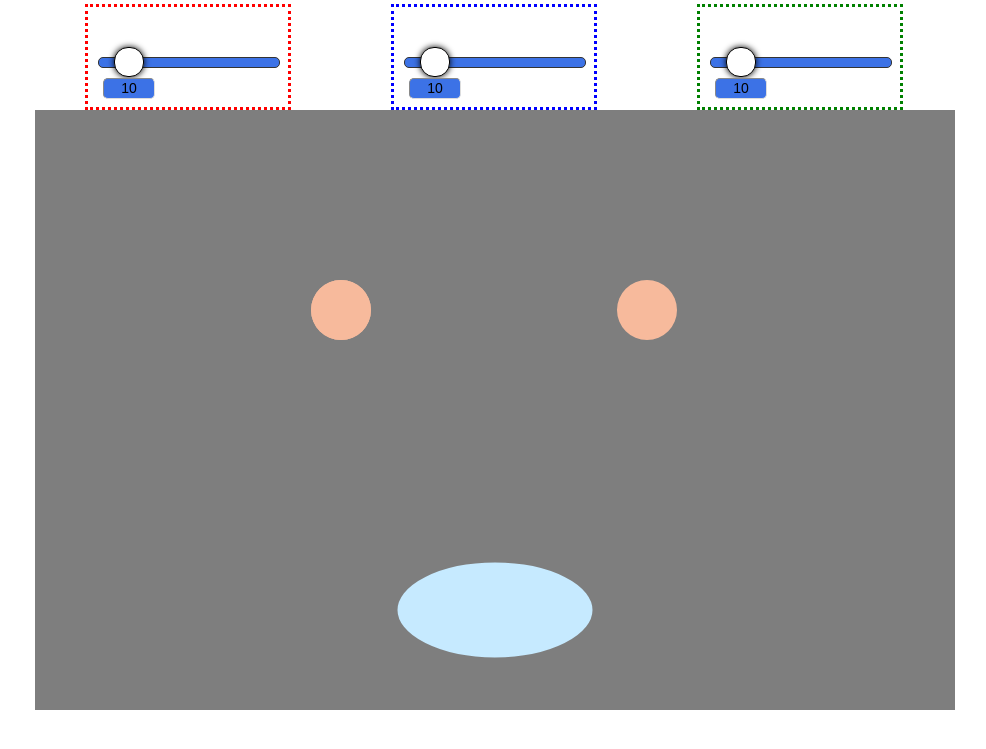
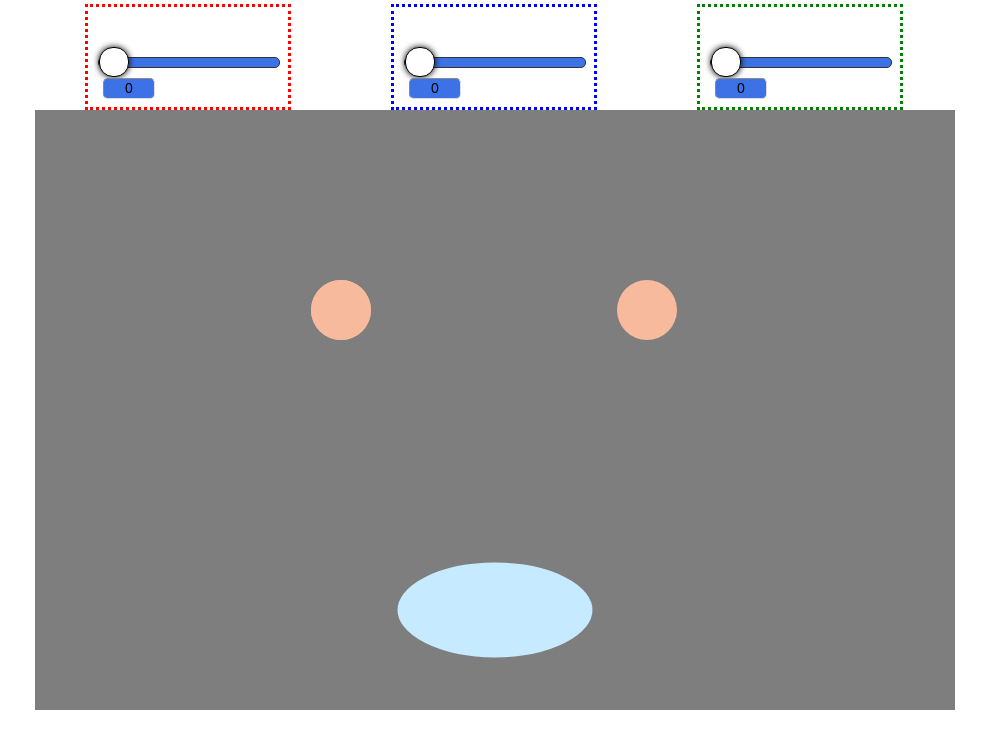
Before and after one commit to gtoos/light-mix, a plain HTML site: page index.html in a window 1280 px wide. Shown: the part 119-868 px from the top of the page, without its empty margins (8-994 px from the left). Drawn offline with Linux system fonts and the light colour scheme.

Commit message:
Added game level flow

```diff
--- a/index.html
+++ b/index.html
@@ -14,13 +14,13 @@
 	    <div class="outer-wrapper">
 		    <div id="lightSourceWrapper" width="900" height="600">
 			    <div id="redSource" class="light-source-red">
-					<input type="range" class="slider" name="redSlider" min="0" max="100" value="10" />
+					<input type="range" class="slider" id="red-slider" name="redSlider" min="0" max="100" value="10" />
 			    </div>
 			    <div id="blueSource" class="light-source-blue">
-					<input type="range" class="slider" name="blueSlider" min="0" max="100" value="10" />
+					<input type="range" class="slider" id="blue-slider" name="blueSlider" min="0" max="100" value="10" />
 			    </div>
 			    <div id="greenSource" class="light-source-green">
-					<input type="range" class="slider" name="greenSlider" min="0" max="100" value="10" />
+					<input type="range" class="slider" id="green-slider" name="greenSlider" min="0" max="100" value="10" />
 			    </div>
 			</div>
 		    <canvas id="lightCanvas" width="920" height="600"></canvas>
@@ -36,27 +36,35 @@
 			//initializing sliders
 			$(":range").rangeinput();
 
-	      //setting the level colors (hard coding for the time being)
-	      var lR = 240;
-	      var lG = 120;
-	      var lB = 60;
-	      var levelColor = toRGBColor(lR, lG, lB);
+			//initialize level
+			var currentLevel = 1;
+			var finalLevel = 3;
 
-	      //initializing stage
-	      initStage(levelColor);
+			initLevel(1);
 
-	      //initializing spotlight
-	      initSpotlight();
-
+	      	// Handling slider event
 	      	$(".slider").on("change",
 		      	function() {
 		      		draw();
-	      		if(isLevelComplete(lR, lG, lB)) {
-	      			console.log("level complete");
+		      		if(isLevelComplete(255, 0, 0)) { //TODO change method to isLevelComplete(currentLevel)
+		      			levelCleanUp();
+		      			currentLevel++;
+
+		      			//Checking if final
+		      			if(currentLevel < finalLevel) {
+		      				initLevel(currentLevel);
 		      			} else {
-	      			console.log("Try again");
+		      				console.log("game over");
+		      				alert("Game over");
+			      			currentLevel = 1;
+		      			}
+
+		      		} else {
+		      			console.log("Keep trying");
 		      		}
 		    });
+
+		    // Handling exit event
 
 		</script>
 	</body>
--- a/resources/js/library.js
+++ b/resources/js/library.js
@@ -64,6 +64,40 @@ function initSpotlight() {
 	canvasContext.stroke();
 }
 
+function initSliderValues(value) {
+	var redSliderObj = $("input[name=redSlider]");
+	redSliderObj.val(value);
+	redSliderObj.trigger("blur");
+
+	var blueSliderObj = $("input[name=blueSlider]");
+	blueSliderObj.val(value);
+	blueSliderObj.trigger("blur");
+
+	var greenSliderObj = $("input[name=greenSlider]");
+	greenSliderObj.val(value);
+	greenSliderObj.trigger("blur");
+}
+
+function initLevel(i) {
+
+	alert("Level " + i + " begin?"); //TODO replace pop up with proper text messages
+
+	//initializing slider values
+	initSliderValues(0);
+
+	//setting the level colors (hard coding for the time being)
+	var lR = 240;
+	var lG = 120;
+	var lB = 60;
+	var levelColor = toRGBColor(lR, lG, lB);
+
+	//initializing stage
+	initStage(levelColor);
+
+	//initializing spotlight
+	initSpotlight();
+}
+
 function updateSpotlight(r, g, b) {
 	var canvas = document.getElementById("lightCanvas");
 	var canvasContext = canvas.getContext('2d');
@@ -113,10 +147,10 @@ function draw() {
 }
 
 function isLevelComplete(r, g, b) {
-	var tolerance = 10; //tolerance set as +/- 5% (can change it according to UX feedback)
+	var tolerance = 5; //tolerance set as +/- 5% (can change it according to UX feedback)
 	var scale = 255/100; //TODO make global
 
-	var scaledTolerance = tolerance * scale/2;
+	var scaledTolerance = tolerance * scale;
 
 	//getting the selected r, g, b, values
 	var sR = parseInt($("input[name=redSlider]").val() * scale);
@@ -129,6 +163,11 @@ function isLevelComplete(r, g, b) {
 	return false;
 }
 
+function levelCleanUp() {
+	console.log("level complete");
+	alert("Level complete");
+}
+
 function toRGBColor(r, g, b) {
 	return "rgb(" + r + "," + g + "," + b +")";
 }
```
Lines whose indentation alone changed are shown as unchanged.
